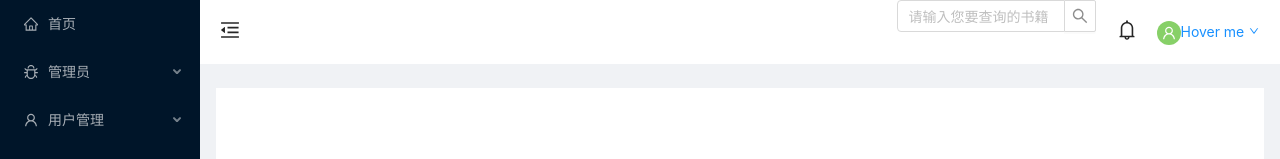
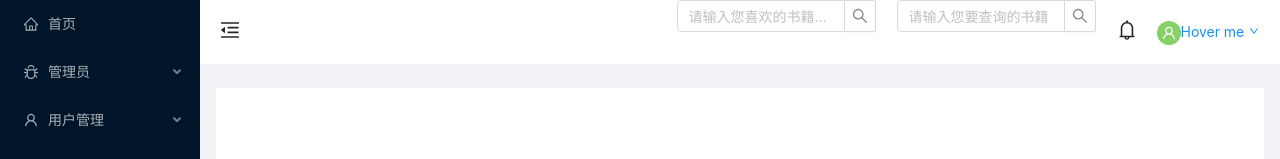
Before and after one commit to nz19185/admin, a React app: page /admin in a window 1280 px wide. Shown: the top 159 px of the page. Built offline with nearby package versions, Linux system fonts and the light colour scheme.

Commit message:
'增加按类查询'

```diff
--- a/src/api/books.js
+++ b/src/api/books.js
@@ -9,28 +9,39 @@ class Books {
 //     let url ='/hehe/book/info'
 //     return axios.post(url)
 //   }
+//分页查询
   list(page=1,pageSize=2){
     // localhost:3000/goods?page=1&pageSize=5
     let url ='/hehe/book/getinfo'
     return axios.post(url,{page,pageSize})
   }
+  //删除书籍
   del(_id){
     let url ='/hehe/book/del'
     return axios.post(url,_id)
   }
+  //修改书籍
   update(_id){
     let url =`/hehe/book/update${_id}`
     return axios.post(url)
   }
+  //增加书籍
   add(name,auctor,price,booktype,desc,path){
     let url ='/hehe/book/add'
     // console.log(name,auctor,price,booktype,desc,path)
     return axios.post(url,{name,auctor,price,booktype,desc,path})
   }
+  //根据关键字查询
   findBookByKey(key){
     let url ='/hehe/book/getinfoKey'
     return axios.post(url,{key})
   }
+  //根据类别查询
+  findBookByType(booktype){
+    let url='/hehe/book/getinfoByType'
+    return axios.post(url,{booktype})
+
+  }
 }
 
 export default new Books()
--- a/src/pages/customNav/head.js
+++ b/src/pages/customNav/head.js
@@ -38,6 +38,24 @@ class head extends Component {
     render() {
         return (
             <div>
+                {/* 根据书籍类别查询 */}
+                 <span style={{marginRight:'20px'}}>
+                    <Search
+                    placeholder="请输入您喜欢的书籍类别"
+                    onSearch={async (value)=>{
+                          let result =await api.findBookByType(value)
+                          console.log(result)
+                          const pay =result.list
+                          if(result.list!=''){
+                            message.success('查询成功')
+                            this.props.history.push({pathname:'/admin/searchbook',state:pay})
+                          }else{
+                            message.error('查无此书')
+                          }
+                    }}
+                    style={{ width: 200 }}
+                /></span>
+                {/* 根据书籍关键字查询 */}
                 <span style={{marginRight:'20px'}}>
                     <Search
                     placeholder="请输入您要查询的书籍"
```
